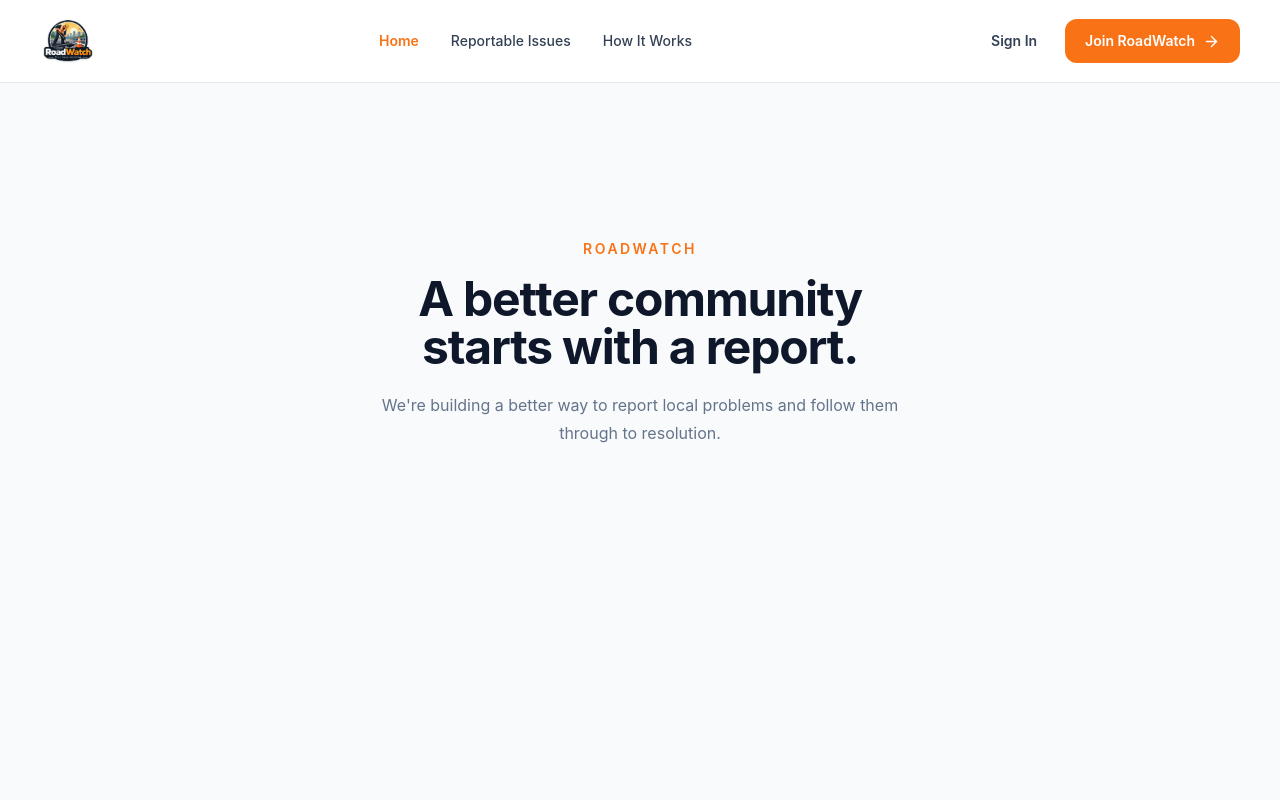
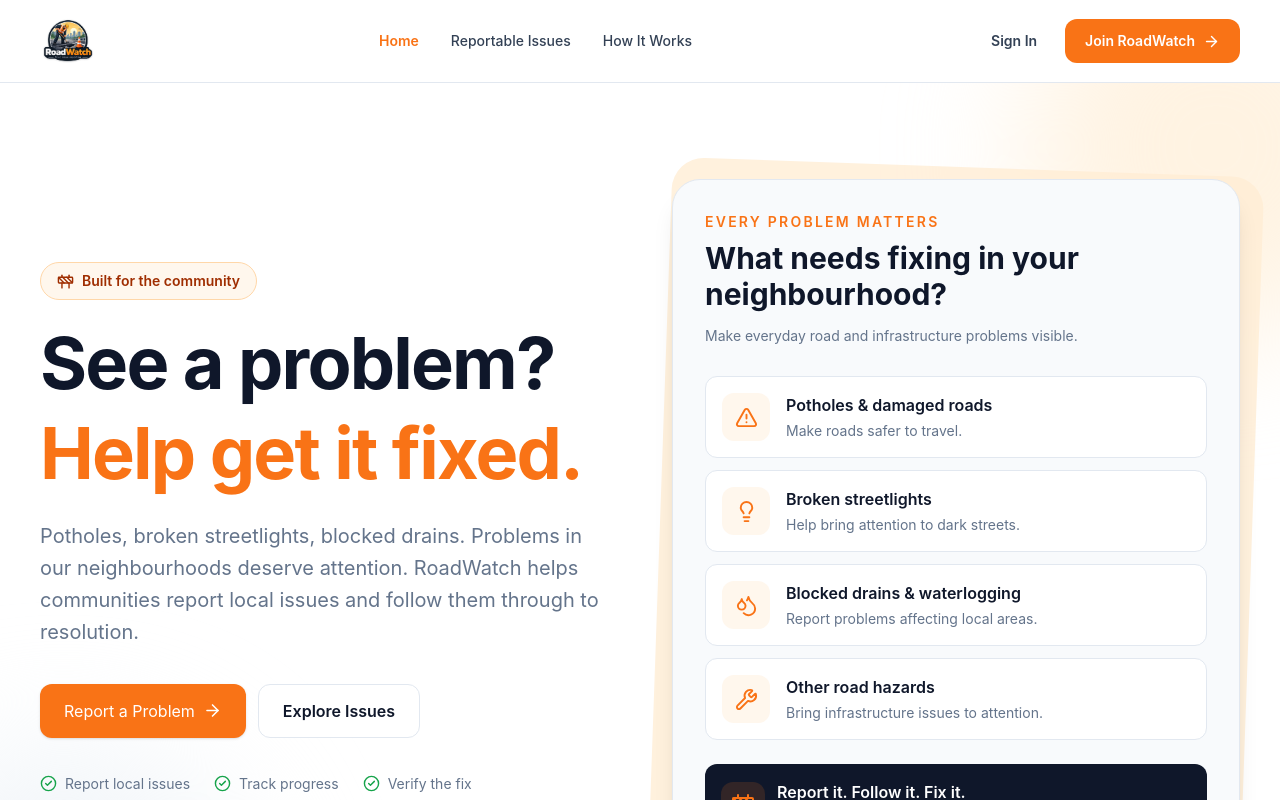
Before and after one commit to kr1shnnna/roadwatch, a React (Vite) app in the folder client/: page / in a window 1280 px wide. Shown: the top 800 px of the page. Built offline with nearby package versions, Linux system fonts and the light colour scheme.

Commit message:
hero page cook

```diff
--- /dev/null
+++ b/client/src/components/Hero.jsx
@@ -0,0 +1,217 @@
+
+import { useNavigate } from "react-router-dom";
+import {
+  ArrowRight,
+  CheckCircle2,
+  Construction,
+  Droplets,
+  Lightbulb,
+  TriangleAlert,
+  Wrench,
+} from "lucide-react";
+
+import { useAuth } from "../context/AuthContext";
+
+const Hero = () => {
+  const navigate = useNavigate();
+  const { user, isAuthenticated, loading } = useAuth();
+
+  const dashboardPath =
+    user?.role === "citizen"
+      ? "/citizen"
+      : user?.role === "officer"
+        ? "/officer"
+        : "/unauthorized";
+
+  const handlePrimaryAction = () => {
+    if (loading) return;
+
+    if (!isAuthenticated) {
+      navigate("/login");
+      return;
+    }
+
+    navigate(dashboardPath);
+  };
+
+  return (
+    <section
+      id="home"
+      className="relative overflow-hidden bg-white"
+    >
+      {/* Background decoration */}
+      <div className="pointer-events-none absolute -right-32 -top-32 h-96 w-96 rounded-full bg-orange-100/70 blur-3xl" />
+
+      <div className="pointer-events-none absolute -bottom-40 -left-32 h-96 w-96 rounded-full bg-slate-100 blur-3xl" />
+
+      <div className="relative mx-auto grid max-w-7xl items-center gap-14 px-5 py-16 sm:px-8 sm:py-20 lg:min-h-[620px] lg:grid-cols-2 lg:gap-16 lg:px-10 lg:py-24">
+
+        {/* ================= LEFT: HERO MESSAGE ================= */}
+        <div className="max-w-2xl">
+          {!loading && isAuthenticated && user?.name && (
+            <div className="mb-6 inline-flex items-center gap-2 rounded-full border border-orange-200 bg-orange-50 px-4 py-2 text-sm font-medium text-orange-800">
+              <CheckCircle2 size={17} />
+              Welcome back, {user.name.split(" ")[0]}
+            </div>
+          )}
+
+          {!loading && !isAuthenticated && (
+            <div className="mb-6 inline-flex items-center gap-2 rounded-full border border-orange-200 bg-orange-50 px-4 py-2 text-sm font-semibold text-orange-800">
+              <Construction size={17} />
+              Built for the community
+            </div>
+          )}
+
+          <h1 className="text-5xl font-bold leading-[1.08] tracking-tight text-rw-navy sm:text-6xl lg:text-7xl">
+            See a problem?
+            <span className="mt-3 block text-rw-primary">
+              Help get it fixed.
+            </span>
+          </h1>
+
+          <p className="mt-7 max-w-xl text-lg leading-8 text-rw-muted sm:text-xl">
+            Potholes, broken streetlights, blocked drains.
+            Problems in our neighbourhoods deserve attention.
+            RoadWatch helps communities report local issues
+            and follow them through to resolution.
+          </p>
+
+          {/* Actions */}
+          <div className="mt-9 flex flex-col gap-3 sm:flex-row">
+            <button
+              type="button"
+              onClick={handlePrimaryAction}
+              disabled={loading}
+              className="group inline-flex items-center justify-center gap-2 rounded-xl bg-rw-primary px-6 py-3.5 font-semibold text-white shadow-sm transition hover:bg-rw-primary-dark hover:shadow-md disabled:cursor-wait disabled:opacity-60"
+            >
+              {loading
+                ? "Loading..."
+                : isAuthenticated
+                  ? "Go to Dashboard"
+                  : "Report a Problem"}
+
+              <ArrowRight
+                size={19}
+                className="transition-transform group-hover:translate-x-1"
+              />
+            </button>
+
+            <a
+              href="#issues"
+              className="inline-flex items-center justify-center rounded-xl border border-rw-border bg-white px-6 py-3.5 font-semibold text-rw-navy transition hover:border-rw-border-dark hover:bg-rw-surface-muted"
+            >
+              Explore Issues
+            </a>
+          </div>
+
+          {/* Value points */}
+          <div className="mt-9 flex flex-wrap gap-x-6 gap-y-3 text-sm text-rw-muted">
+            <span className="flex items-center gap-2">
+              <CheckCircle2 size={17} className="text-rw-success" />
+              Report local issues
+            </span>
+
+            <span className="flex items-center gap-2">
+              <CheckCircle2 size={17} className="text-rw-success" />
+              Track progress
+            </span>
+
+            <span className="flex items-center gap-2">
+              <CheckCircle2 size={17} className="text-rw-success" />
+              Verify the fix
+            </span>
+          </div>
+        </div>
+
+        {/* ================= RIGHT: TEMPORARY VISUAL ================= */}
+        <div className="relative mx-auto w-full max-w-xl">
+          <div className="absolute -inset-3 rotate-2 rounded-[2rem] bg-orange-100/80" />
+
+          <div className="relative overflow-hidden rounded-[1.75rem] border border-rw-border bg-rw-background p-6 shadow-xl sm:p-8">
+
+            <div className="mb-7">
+              <p className="text-sm font-semibold uppercase tracking-[0.16em] text-rw-primary">
+                Every problem matters
+              </p>
+
+              <h2 className="mt-2 text-2xl font-bold text-rw-navy sm:text-3xl">
+                What needs fixing in your neighbourhood?
+              </h2>
+
+              <p className="mt-3 text-sm leading-6 text-rw-muted">
+                Make everyday road and infrastructure problems visible.
+              </p>
+            </div>
+
+            {/* Issue examples */}
+            <div className="space-y-3">
+              <IssueRow
+                icon={TriangleAlert}
+                title="Potholes & damaged roads"
+                description="Make roads safer to travel."
+              />
+
+              <IssueRow
+                icon={Lightbulb}
+                title="Broken streetlights"
+                description="Help bring attention to dark streets."
+              />
+
+              <IssueRow
+                icon={Droplets}
+                title="Blocked drains & waterlogging"
+                description="Report problems affecting local areas."
+              />
+
+              <IssueRow
+                icon={Wrench}
+                title="Other road hazards"
+                description="Bring infrastructure issues to attention."
+              />
+            </div>
+
+            {/* Bottom message */}
+            <div className="mt-6 flex items-center gap-3 rounded-xl bg-rw-navy p-4 text-white">
+              <div className="flex h-11 w-11 shrink-0 items-center justify-center rounded-xl bg-rw-primary/15">
+                <Construction className="h-6 w-6 text-rw-primary" />
+              </div>
+
+              <div>
+                <p className="font-semibold">
+                  Report it. Follow it. Fix it.
+                </p>
+                <p className="mt-1 text-xs leading-5 text-slate-300">
+                  A better community starts with action.
+                </p>
+              </div>
+            </div>
+
+          </div>
+        </div>
+
+      </div>
+    </section>
+  );
+};
+
+const IssueRow = ({ icon: Icon, title, description }) => {
+  return (
+    <div className="flex items-center gap-4 rounded-xl border border-rw-border bg-white p-4 transition-colors hover:border-orange-200">
+      <div className="flex h-12 w-12 shrink-0 items-center justify-center rounded-xl bg-orange-50">
+        <Icon size={23} className="text-rw-primary" />
+      </div>
+
+      <div className="min-w-0">
+        <h3 className="text-sm font-semibold text-rw-navy sm:text-base">
+          {title}
+        </h3>
+
+        <p className="mt-1 text-xs leading-5 text-rw-muted sm:text-sm">
+          {description}
+        </p>
+      </div>
+    </div>
+  );
+};
+
+export default Hero;
--- a/client/src/pages/Home.jsx
+++ b/client/src/pages/Home.jsx
@@ -1,30 +1,15 @@
 
 import Navbar from "../components/Navbar";
+import Hero from "../components/Hero";
 
 const Home = () => {
   return (
     <div className="min-h-screen bg-rw-background">
       <Navbar />
+      <main>
+        <Hero />
 
-      {/* Hero section will be built next */}
-      <main
-        id="home"
-        className="flex min-h-[65vh] items-center justify-center px-5"
-      >
-        <div className="max-w-xl text-center">
-          <p className="text-sm font-semibold uppercase tracking-[0.18em] text-rw-primary">
-            RoadWatch
-          </p>
-
-          <h1 className="mt-4 text-4xl font-bold tracking-tight text-rw-navy sm:text-5xl">
-            A better community starts with a report.
-          </h1>
-
-          <p className="mt-5 leading-7 text-rw-muted">
-            We're building a better way to report local problems
-            and follow them through to resolution.
-          </p>
-        </div>
+        {/* Reportable Issues section will go here next */}
       </main>
     </div>
   );
```
